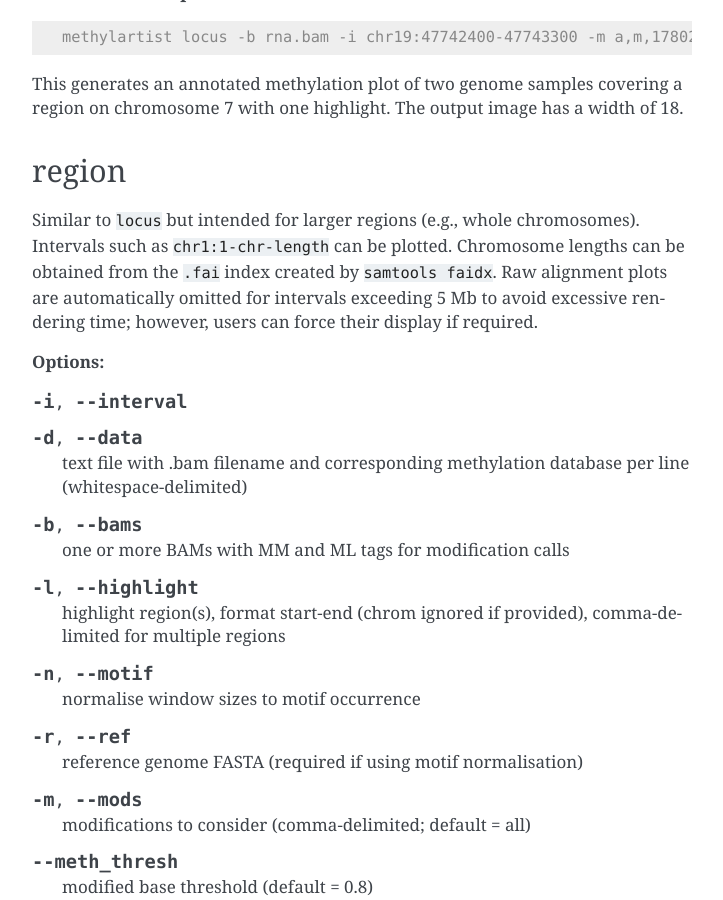
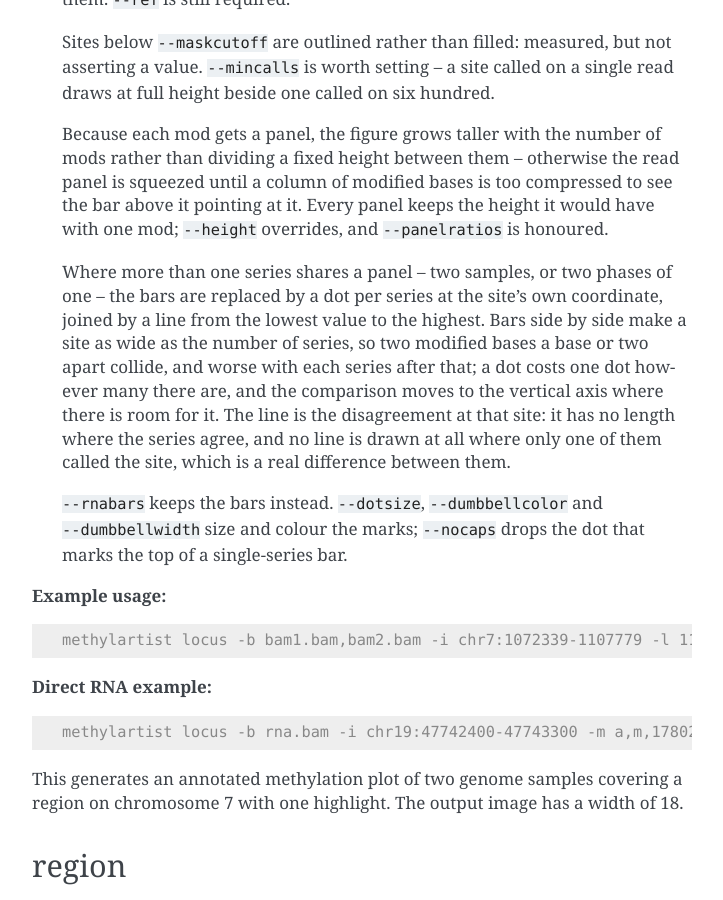
Before and after one commit to adamewing/methylartist, a Sphinx documentation site: the page built from docs/commands.rst, in a window 1280 px wide and 900 px high, scrolled down 18289 px. Shown: the whole window, without its empty margins (388-1111 px from the left). Built offline with Sphinx 7.4.7, drawn with Linux system fonts in a browser that asks for light colours; some of the changed text lies outside the part shown.

Commit message:
locus: dumbbells where more than one series shares an --rna panel
Ported from the browser, where two RNA samples made the bars unreadable.

Bars side by side give a site a footprint that grows with every series
added, so two modifiable bases a base or two apart run into each other --
ordinary in direct RNA, where six mods sit on four canonical bases -- and
it gets worse with the third series and the fourth. Each series now gets a
dot on the site's own coordinate, joined by a line from the lowest value to
the highest. A site costs one dot however many series there are, and the
comparison moves to the axis with room for it. The line is the
disagreement: no length where they agree, and absent where only one series
called the site, which is a real difference between them. --rnabars keeps
the old bars.

Two things came with it. Bar width was taken from the width of a base,
which is well under a pixel at any interval worth plotting; the room a site
actually has is the distance to the next one, which over 900bp of chr19 is
67px against a base's 1.3px. And a bar a few pixels wide ends in
antialiasing, so where it stops is a guess -- single-series bars are now
capped with a dot that states it (--nocaps to drop it).

Also fixes a colour bug the second sample exposed: mod_dot_color was keyed
on the modification alone, taking whichever bam came first, so every bam's
reads were drawn in the first one's colours. Keyed per row as well, so a
dot matches the panel that modification has for that bam. Single-bam output
is byte-identical, DNA and RNA both.

Co-Authored-By: Claude Opus 5 <noreply@anthropic.com>
Claude-Session: https://claude.ai/code/session_01Qy1qncFNwbDciSxABtCfDL

```diff
--- a/docs/commands.rst
+++ b/docs/commands.rst
@@ -839,6 +839,23 @@ The annotated output image and its sections from top to bottom are described `he
    one modification's dots on a line of its own colour. A single modification is
    unaffected -- same colours, same black dots, same output.
 
+.. option:: --rnabars
+
+   with ``--rna``, keep bars where more than one series shares a panel instead
+   of dots joined by their spread
+.. option:: --nocaps
+
+   with ``--rna``, do not mark the top of each bar with a dot
+.. option:: --dotsize
+
+   with ``--rna``, marker area for site dots (default = 22)
+.. option:: --dumbbellcolor
+
+   with ``--rna``, colour of the line joining a site's lowest and highest series
+   (default = #8c8c8c)
+.. option:: --dumbbellwidth
+
+   with ``--rna``, width of that line (default = 1.2)
 .. option:: --rna
 
    direct RNA mode. Each modification is drawn as bars at their own positions
@@ -879,6 +896,20 @@ The annotated output image and its sections from top to bottom are described `he
    panel is squeezed until a column of modified bases is too compressed to see
    the bar above it pointing at it. Every panel keeps the height it would have
    with one mod; ``--height`` overrides, and ``--panelratios`` is honoured.
+
+   Where more than one series shares a panel -- two samples, or two phases of
+   one -- the bars are replaced by a dot per series at the site's own
+   coordinate, joined by a line from the lowest value to the highest. Bars side
+   by side make a site as wide as the number of series, so two modified bases a
+   base or two apart collide, and worse with each series after that; a dot costs
+   one dot however many there are, and the comparison moves to the vertical axis
+   where there is room for it. The line is the disagreement at that site: it has
+   no length where the series agree, and no line is drawn at all where only one
+   of them called the site, which is a real difference between them.
+
+   ``--rnabars`` keeps the bars instead. ``--dotsize``, ``--dumbbellcolor`` and
+   ``--dumbbellwidth`` size and colour the marks; ``--nocaps`` drops the dot
+   that marks the top of a single-series bar.
 
 
 **Example usage:**
```
Also changed, not shown: 1 other file.
